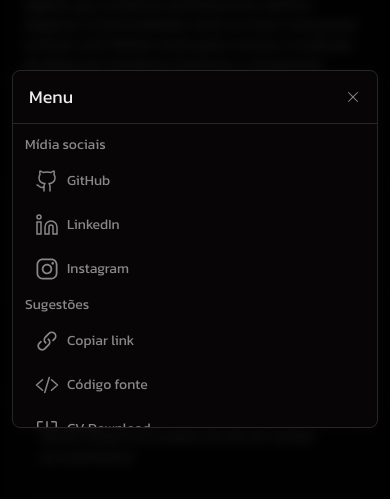
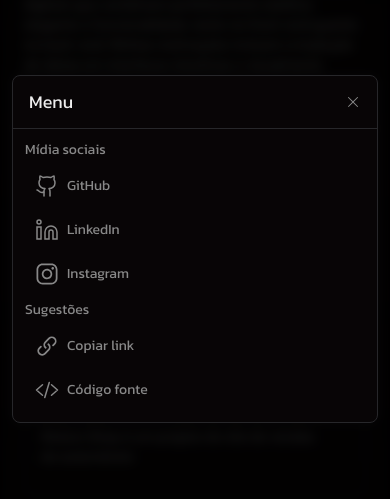
Before and after one commit to rodrigojsdeveloper/rodrigojs.dev, a Next.js app: page / in a window 390 px wide. Both pictures are taken after a click on the button 314 px from the left and 44 px from the top of the page. Shown: the part 173-672 px from the top of the page. Built offline with nearby package versions, Linux system fonts and the light colour scheme.

Commit message:
refactor: refactor the way the copy link notification appears

```diff
--- a/src/components/HeaderMobile.tsx
+++ b/src/components/HeaderMobile.tsx
@@ -1,6 +1,6 @@
 'use client'
 
-import { useContext, useEffect } from 'react'
+import { useContext } from 'react'
 import author from '@/assets/author.jpg'
 import Image from '@/components/Image'
 import Link from 'next/link'
@@ -12,12 +12,6 @@ import { Context } from '@/contexts/context'
 const HeaderMobile = () => {
   const { openMenu, openModal, handleOpenMenu, handleOpenModal } =
     useContext(Context)
-
-  useEffect(() => {
-    if (openMenu) {
-      document.body.style.overflowY = 'hidden'
-    } else document.body.style.overflowY = 'auto'
-  }, [openMenu])
 
   return (
     <>
--- a/src/components/Menu.tsx
+++ b/src/components/Menu.tsx
@@ -1,6 +1,6 @@
 'use client'
 
-import { useContext } from 'react'
+import { useContext, useEffect, useRef } from 'react'
 import { usePathname } from 'next/navigation'
 import CustomLink from './CustomLink'
 import Contact from '@/svgs/Contact'
@@ -11,10 +11,28 @@ import { Context } from '@/contexts/context'
 const Menu = () => {
   const { handleOpenMenu } = useContext(Context)
 
+  const menuRef = useRef<HTMLDivElement>(null)
   const pathname = usePathname()
 
+  useEffect(() => {
+    const handleClickOutsideMenu = (event: MouseEvent) => {
+      if (menuRef.current && !menuRef.current.contains(event.target as Node)) {
+        handleOpenMenu()
+      }
+    }
+
+    document.addEventListener('mousedown', handleClickOutsideMenu)
+
+    return () => {
+      document.removeEventListener('mousedown', handleClickOutsideMenu)
+    }
+  }, [handleOpenMenu])
+
   return (
-    <nav className="fixed right-6 top-16 z-20 w-full max-w-[8.75rem] animate-down rounded-def border border-solid border-gray-200 bg-black">
+    <nav
+      ref={menuRef}
+      className="fixed right-6 top-16 z-20 w-full max-w-[8.75rem] animate-down rounded-def border border-solid border-gray-200 bg-black"
+    >
       <CustomLink
         href="about"
         Icon={<About pathname={pathname} />}
--- a/src/components/Modal.tsx
+++ b/src/components/Modal.tsx
@@ -9,10 +9,8 @@ import { Context } from '@/contexts/context'
 import SubTitle from './SubTitle'
 import ModalBackground from './ModalBackground'
 import socialMedia from '@/utils/socialMedia'
-import Download from '@/svgs/Download'
 import SourceCode from '@/svgs/SourceCode'
 import copyLink from '@/utils/copyLink'
-import notification from './Notification'
 
 const Modal = () => {
   const { handleOpenModal } = useContext(Context)
@@ -83,7 +81,7 @@ const Modal = () => {
 
   return (
     <ModalBackground>
-      <div className="flex h-full max-h-[22.425rem] w-full max-w-[31.9rem] animate-modal flex-col rounded-def border border-solid border-gray-200 bg-black duration-300">
+      <div className="flex h-fit w-full max-w-[31.9rem] animate-modal flex-col rounded-def border border-solid border-gray-200 bg-black duration-300">
         <div className="flex flex-row items-center justify-between py-2.5 pl-4 pr-2">
           <SubTitle title="Menu" />
 
@@ -106,7 +104,7 @@ const Modal = () => {
 
         <Line />
 
-        <div className="overflow-y-auto px-3 pb-2 pt-1.5">
+        <div className="overflow-y-auto px-3 pb-3 pt-1.5">
           <Paragraph text="Mídia sociais" style="text py-1.5" />
           <nav className="flex flex-col gap-1">
             {socialMedia.map((media, index) => {
@@ -133,10 +131,6 @@ const Modal = () => {
               onClick={() => {
                 copyLink()
                 handleOpenModal()
-                notification({
-                  title: 'Copiado',
-                  description: 'Link copiado com sucesso.',
-                })
               }}
               className="row group flex h-10 w-full items-center gap-2 rounded-def px-2.5 py-2 text-sm text-gray-100 hover:bg-hover hover:text-primary active:bg-active active:text-primary"
             >
@@ -165,15 +159,6 @@ const Modal = () => {
               onClick={handleOpenModal}
               externalLink
             />
-            <CustomLink
-              target="_blank"
-              href="https://rodrigojsdeveloper.github.io/cv"
-              Icon={<Download height="24" width="24" />}
-              text="CV Download"
-              style="text-gray-100"
-              onClick={handleOpenModal}
-              externalLink
-            />
           </nav>
         </div>
       </div>
--- a/src/contexts/context.tsx
+++ b/src/contexts/context.tsx
@@ -15,7 +15,6 @@ const ContextProvider = ({ children }: PropsWithChildren) => {
 
   const handleOpenModal = () => {
     setOpenModal(!openModal)
-    setOpenMenu(false)
   }
 
   const contextData: IContextData = {
--- a/src/utils/copyLink.ts
+++ b/src/utils/copyLink.ts
@@ -1,8 +1,21 @@
+import notification from '@/components/Notification'
+
 const copyLink = () => {
   navigator.clipboard
     .writeText('https://rodrigojs.dev/')
-    .then(() => console.log)
-    .catch((err) => console.error('Erro ao copiar texto: ', err))
+    .then(() => {
+      notification({
+        title: 'Copiado',
+        description: 'Link copiado com sucesso.',
+      })
+    })
+    .catch(() => {
+      notification({
+        title: 'Erro',
+        description: 'Erro ao copiar o link.',
+        error: true,
+      })
+    })
 }
 
 export default copyLink
```
